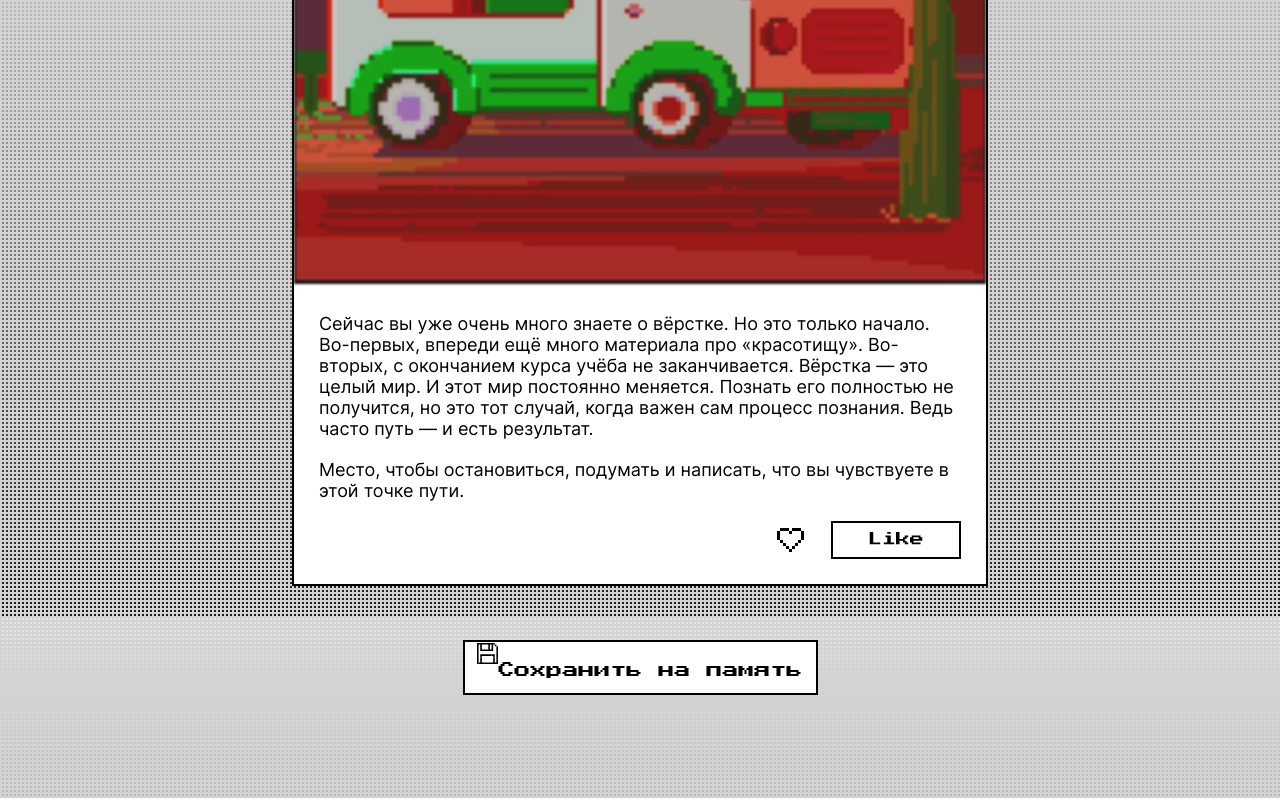
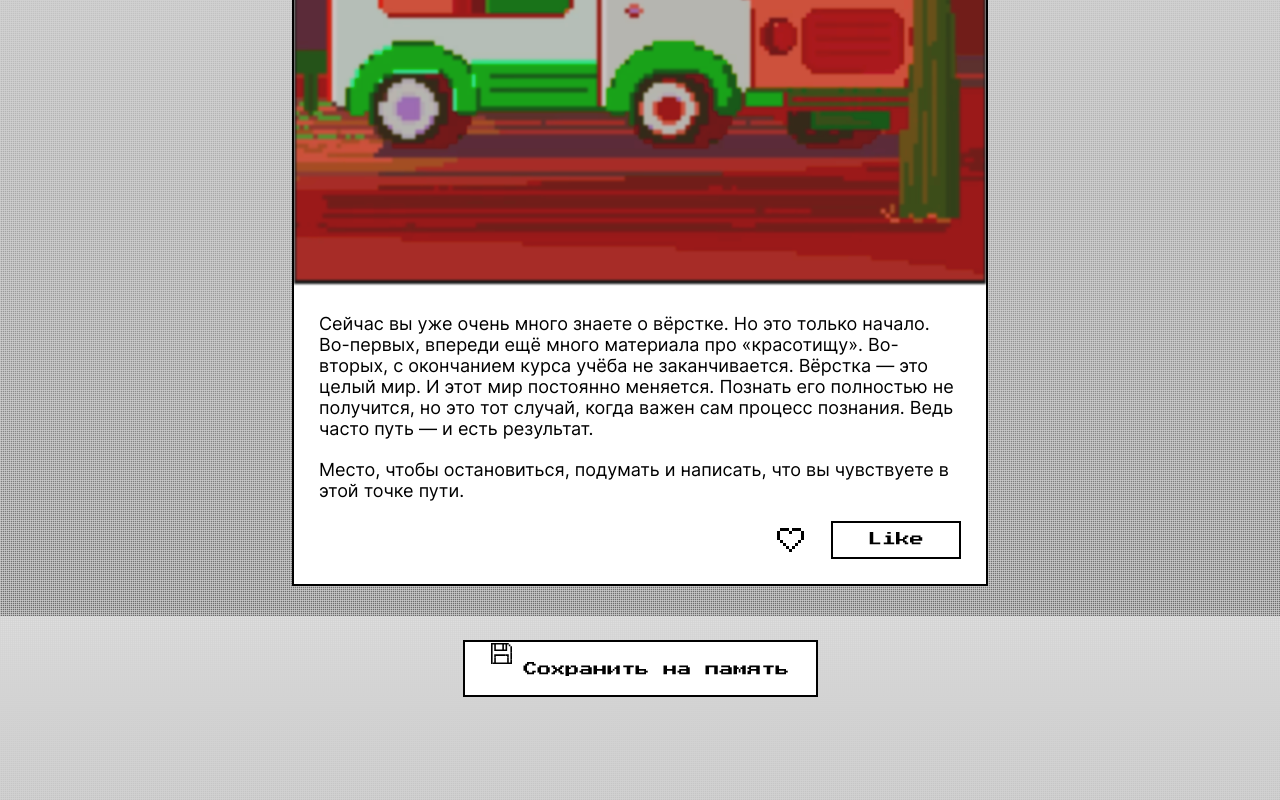
Before and after one commit to Saitnbone/zakrivayuschiy-teg-f, a plain HTML site: page index.html in a window 1280 px wide. Shown: the part 8184-8984 px from the top of the page. Drawn offline with Linux system fonts and the light colour scheme.

Commit message:
Исправление анимации

```diff
--- a/index.html
+++ b/index.html
@@ -593,15 +593,11 @@
         onclick="window['dialog-id'].showModal();"
       >
         <svg
-          fill="white"
           viewBox="0 0 21 21"
-          class="card__diskette"
+          class="card__diskette-icon"
           xmlns="http://www.w3.org/2000/svg"
         >
-          <use
-            href="svg/diskette.svg#diskette"
-            class="card__icon-diskette"
-          ></use>
+          <use href="svg/diskette.svg#diskette"></use>
         </svg>
         <span class="footer__button-text button__text">
           Сохранить на память</span
@@ -620,7 +616,7 @@
           onclick="window['dialog-id'].close()"
           ;
         >
-          Ok
+          <span class="button__text"> Ok</span>
         </button>
       </dialog>
     </footer>
--- a/styles/style.css
+++ b/styles/style.css
@@ -21,29 +21,16 @@
   justify-content: center;
   min-inline-size: 320px;
   min-block-size: 100dvb;
-  background: repeating-linear-gradient(
-      to right,
-      #d3d3d3 0,
-      #d3d3d3 2px,
-      transparent 2px,
-      transparent 4px
-    ),
-    repeating-linear-gradient(
-      to bottom,
-      #d3d3d3 0,
-      #d3d3d3 2px,
-      transparent 2px,
-      transparent 4px
-    ),
-    linear-gradient(to bottom, #e7e7e7, #1a1a1a);
+  background: repeating-linear-gradient(#d3d3d3, transparent 2px),
+    repeating-linear-gradient(90deg, #d3d3d3, transparent 2px),
+    linear-gradient(#e7e7e7 0.01%, #1a1a1a);
   background-size: 100% 4px, 4px 100%, 100% 100%;
   background-attachment: fixed;
   background-attachment: fixed;
   background-size: cover;
   color: var(--accent-color);
   font-weight: var(--main-text-weight);
-  min-inline-size: 320px;
-  min-block-size: 100dvb;
+  min-inline-size: 375px;
 }
 
 /*
@@ -381,7 +368,7 @@ ___________________________________________________________________
 .button__text {
   position: relative;
   z-index: 1;
-  transition: color 0.7s ease-in-out;
+  /* transition: color 0.7s ease-in-out; */
   text-align: center;
 }
 
@@ -401,44 +388,35 @@ ___________________________________________________________________
 
 .footer {
   display: flex;
-  background-color: var(--background-color);
   inline-size: 355px;
-  block-size: 55px;
+  min-block-size: 55px;
   margin-block-start: 54px;
   margin-block-end: 103px;
 }
 
 .footer__block-button {
+  position: relative;
   display: flex;
   justify-content: center;
+  gap: 12px;
   inline-size: 100%;
   block-size: 100%;
   font-family: "Press Start 2P", sans-serif;
-  position: relative;
+  background-color: var(--background-color);
   border: 2px solid var(--accent-color);
 }
 
-.footer__icon-button {
-  border: none;
-  z-index: 1;
+.card__diskette-icon {
+  width: 21px;
+  height: 21px;
 }
 
-.card__diskette {
-  width: 21px;
-  height: 21px;
-  /* z-index: 1;
-  fill: var(--accent-color);
-  transition: fill 0.3s ease-in-out; */
-}
-
-/* .card__icon-diskette {
-  fill: var(--accent-color);
-  transition: fill 0.3s ease-in-out;
+.footer__button-text {
+  color: var(--button-fill-color);
+  font-size: 14px;
+  position: relative;
+  padding: 18.5px 0;
   mix-blend-mode: difference;
-} */
-
-.footer__button-text {
-  padding: 18.5px 0;
 }
 
 .footer__block-button:before {
@@ -460,14 +438,6 @@ ___________________________________________________________________
 
 .footer__block-button:hover {
   cursor: pointer;
-}
-
-.footer__block-button:hover .card__diskette {
-  fill: var(--button-text);
-}
-
-.footer__block-button:hover .button__text {
-  color: var(--button-text);
 }
 
 .footer__block-button:focus {
--- a/styles/themes.css
+++ b/styles/themes.css
@@ -14,6 +14,9 @@
 */
 
 :root.theme-dark {
+  --button-fill-color: var(--accent-color);
+  --main-color: #000;
+
   --accent-color: rgb(0, 204, 20);
   --background-color: rgb(0, 0, 0);
   --title-font-weight: 800;
@@ -22,6 +25,9 @@
 }
 
 :root.theme-light {
+  --button-fill-color: var(--main-color);
+  --main-color: #fff;
+
   --accent-color: rgb(0, 0, 0);
   --background-color: rgb(255, 255, 255);
   --title-font-weight: 700;
@@ -41,7 +47,10 @@
 
 @media (prefers-color-scheme: light) {
   :root {
-    --accent-color: rgb(0, 0, 0);
+    --button-fill-color: var(--main-color);
+    --main-color: #fff;
+    --accent-color: #000;
+
     --background-color: rgb(255, 255, 255);
     --title-font-weight: 700;
     --main-text-weight: 400;
@@ -53,6 +62,10 @@
 
 @media (prefers-color-scheme: dark) {
   :root {
+    --button-fill-color: var(--accent-color);
+    --main-color: #000;
+    --accent-color: #00cc14;
+
     --accent-color: rgb(0, 204, 20);
     --background-color: rgb(0, 0, 0);
     --title-font-weight: 800;
```
